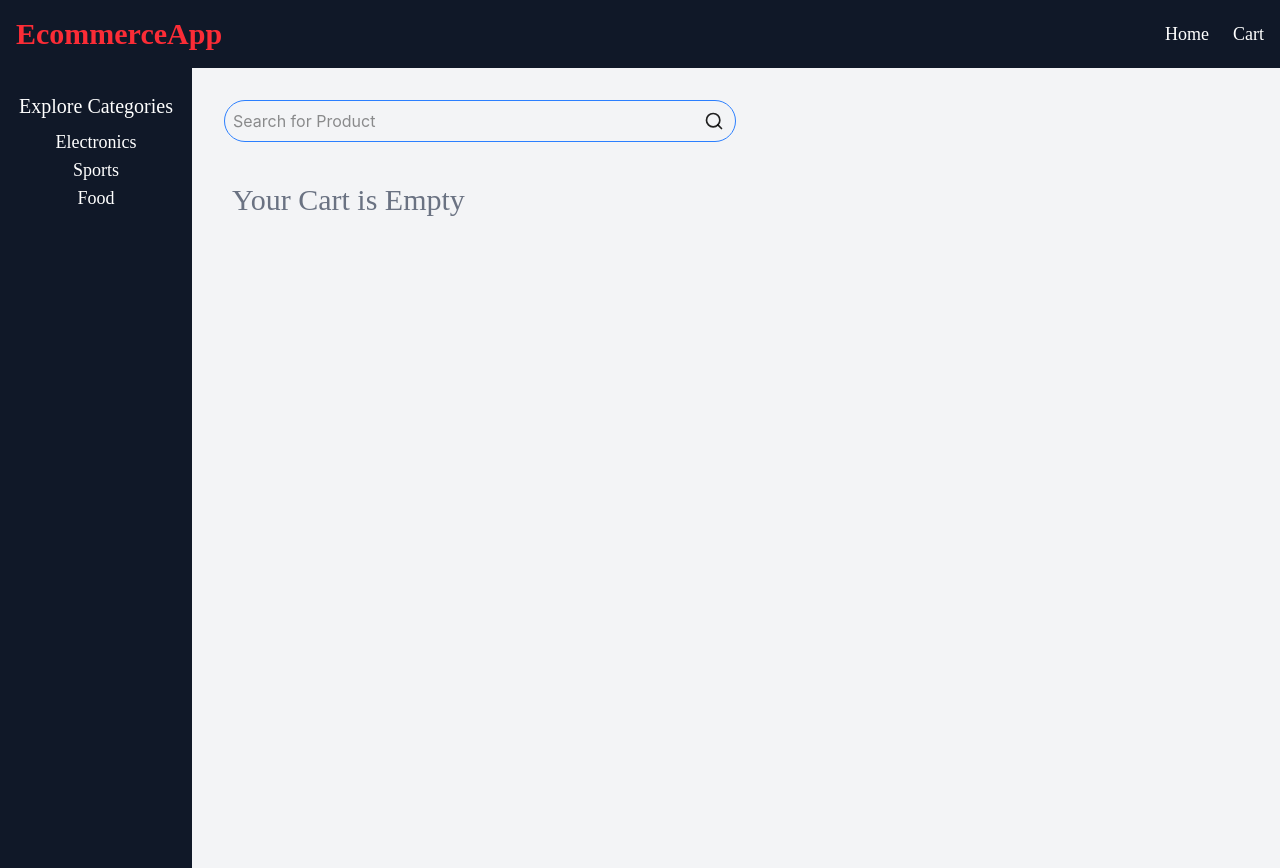
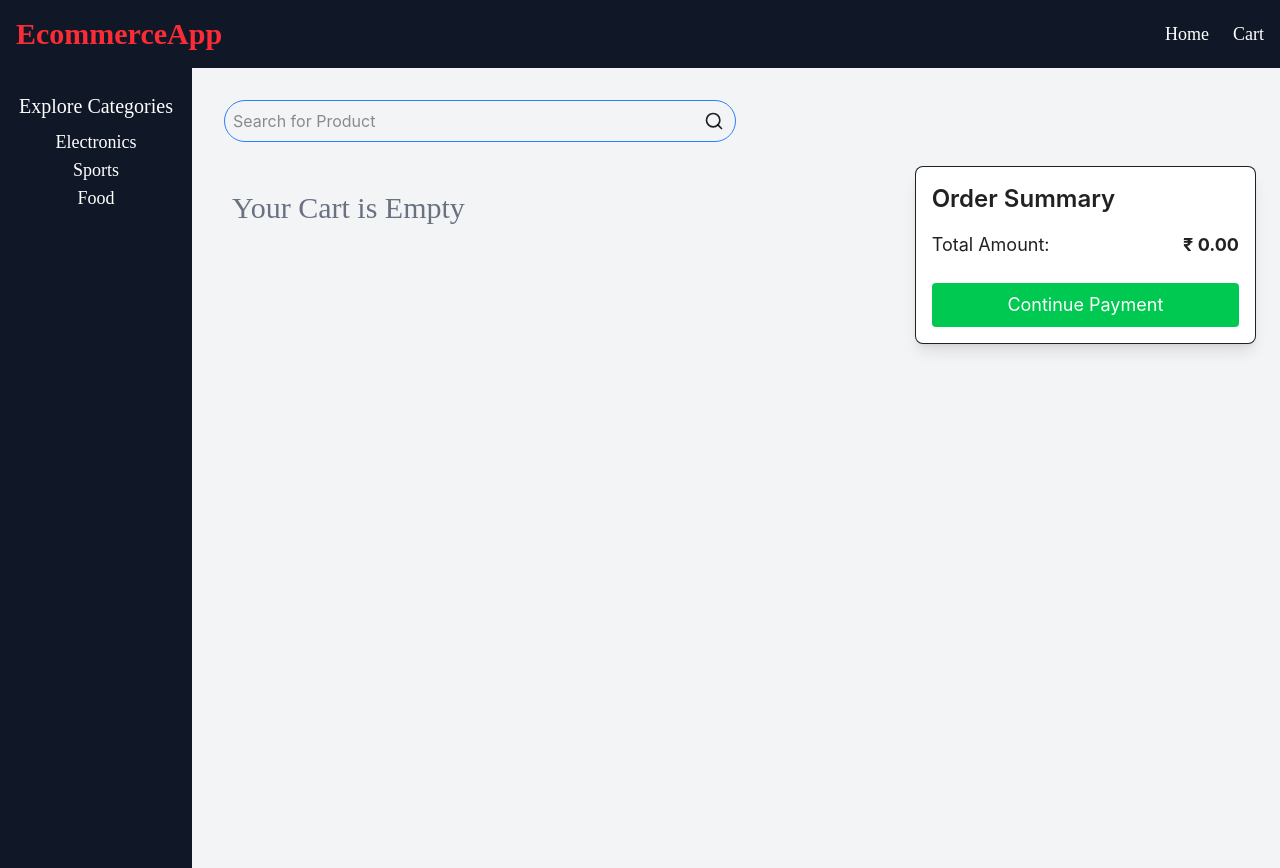
Before and after one commit to Ksdhake28/Ecommerce_app, a React (Vite) app: page /cart in a window 1280 px wide. Built offline with nearby package versions, Linux system fonts and the light colour scheme.

Commit message:
Total Amount card

```diff
--- /dev/null
+++ b/src/components/TotalAmount.jsx
@@ -0,0 +1,16 @@
+function TotalAmount({ total }) {
+    return (
+        <div className="border rounded-lg bg-white w-full max-w-md mt-4 shadow-lg p-4">
+            <h1 className="text-2xl font-semibold mb-4">Order Summary</h1>
+            <div className="flex justify-between mb-6">
+                <span className="text-lg">Total Amount:</span>
+                <span className="text-lg font-bold">₹ {total.toFixed(2)}</span>
+            </div>
+            <button className="bg-green-500 hover:bg-green-600 w-full rounded text-white py-2 px-4 text-lg transition duration-200 cursor-pointer">
+                Continue Payment
+            </button>
+        </div>
+    );
+}
+
+export default TotalAmount;
--- a/src/pages/Cart.jsx
+++ b/src/pages/Cart.jsx
@@ -2,31 +2,53 @@ import { useEffect, useState } from "react";
 import SearchBar from "../components/Searchbar";
 import Sidebar from "../components/Sidebar";
 import CartStrip from "../components/CartStrip.jsx";
+import TotalAmount from "../components/TotalAmount.jsx";
 
 function Cart({ cartItems, removeFromCart }) {
+  console.log(cartItems);
+  const [Total, setTotal] = useState(0);
+
+  // Calculate total when cartItems change
+  useEffect(() => {
+    const newTotal = cartItems.reduce(
+      (sum, product) => sum + product.price * product.qty,
+      0
+    );
+    setTotal(newTotal);
+  }, [cartItems]);
 
   return (
     <div className="flex">
       <Sidebar className="w-1/4" />
       <div className="flex-1 bg-gray-100 p-6">
         <SearchBar />
-                {cartItems.length == 0 ? (
+        {/* Use flex-col on small screens and flex-row on large screens */}
+        <div className="flex flex-col lg:flex-row gap-4">
+          {/* Cart Items Section */}
+          <div className="w-full lg:w-2/3">
+            {cartItems.length === 0 ? (
               <p className="text-3xl text-gray-500 font-display mt-10 px-4">
-                        {" "}
-                        Your Cart is Empty{" "}
+                Your Cart is Empty
               </p>
             ) : (
               cartItems.map((product) => (
                 <CartStrip
+                  key={product.id}
                   id={product.id}
                   title={product.title}
-                            price={product.price}
+                  price={product.price * product.qty}
                   image={product.image}
                   onRemove={removeFromCart}
                 />
               ))
             )}
           </div>
+          {/* Checkout/Total Amount Section */}
+          <div className="w-full lg:w-1/3">
+            <TotalAmount total={Total} />
+          </div>
+        </div>
+      </div>
     </div>
   );
 }
```
Lines whose indentation alone changed are shown as unchanged.
